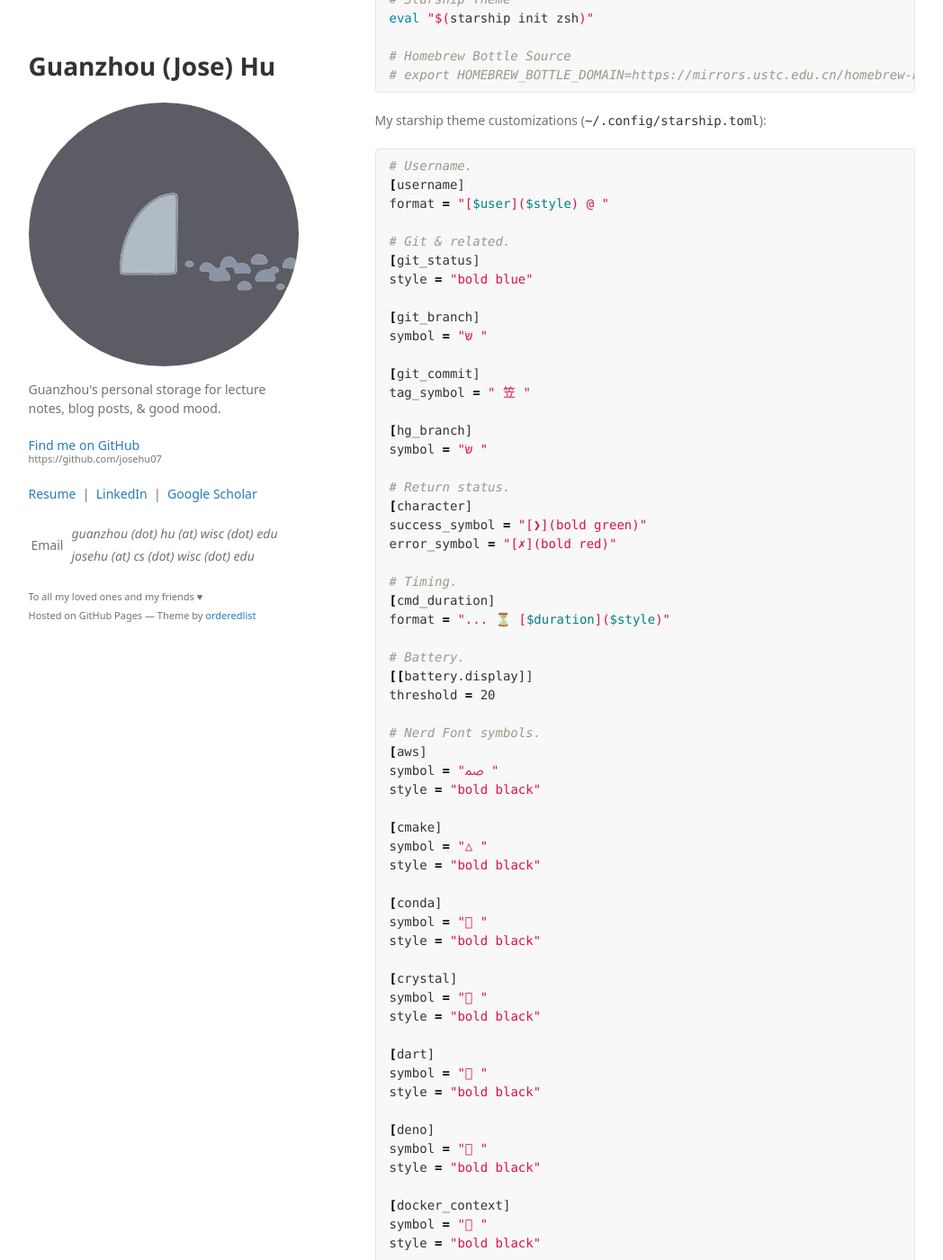
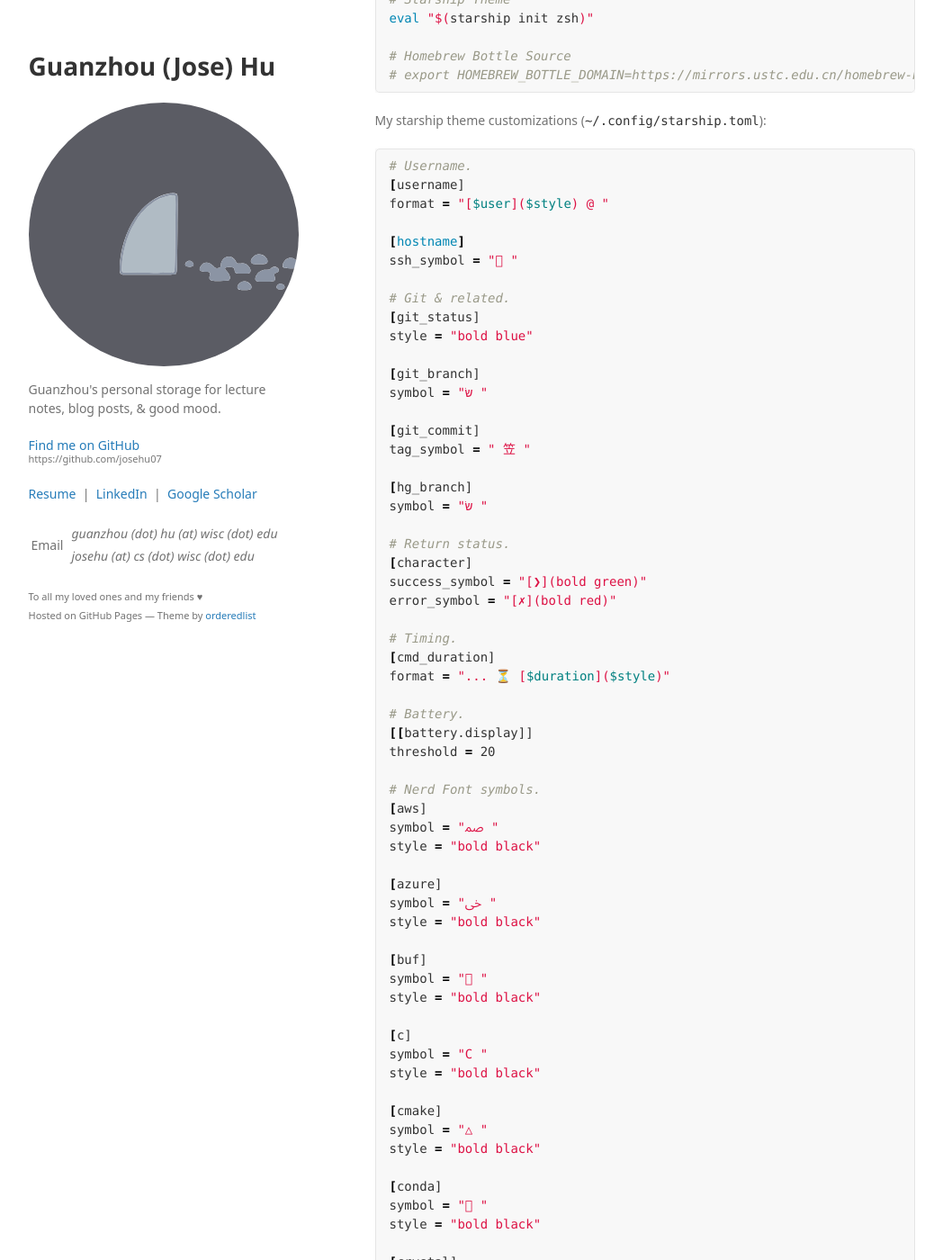
Before and after one commit to josehu07/josehu07.github.io, a Jekyll site: the page built from _posts/2020-02-10-personal-dev-environment.md, in a window 1280 px wide and 1400 px high, scrolled down 2661 px. Shown: the whole window at 90% size, without its empty margins (116-1164 px from the left). Built offline with Jekyll 4.4.1, drawn with Linux system fonts in a browser that asks for light colours; some web fonts are replaced; a script that is not in the unit is left out; comment, search, counter and statistics services are not loaded; some of the changed text lies outside the part shown.

```diff
--- a/_posts/2020-02-10-personal-dev-environment.md
+++ b/_posts/2020-02-10-personal-dev-environment.md
@@ -128,6 +128,9 @@ My starship theme customizations (`~/.config/starship.toml`):
 [username]
 format = "[$user]($style) @ "
 
+[hostname]
+ssh_symbol = " "
+
 # Git & related.
 [git_status]
 style = "bold blue"
@@ -157,6 +160,18 @@ threshold = 20
 # Nerd Font symbols.
 [aws]
 symbol = "ﲳ "
+style = "bold black"
+
+[azure]
+symbol = "ﴃ "
+style = "bold black"
+
+[buf]
+symbol = " "
+style = "bold black"
+
+[c]
+symbol = "C "
 style = "bold black"
 
 [cmake]
@@ -207,6 +222,10 @@ style = "bold black"
 symbol = " "
 style = "bold black"
 
+[haskell]
+symbol = "λ "
+style = "bold black"
+
 [helm]
 symbol = "⎈ "
 style = "bold black"
@@ -224,7 +243,7 @@ symbol = "擄 "
 style = "bold black"
 
 [kubernetes]
-symbol = "☸ "
+symbol = "ﴱ "
 style = "bold black"
 
 [lua]
@@ -263,12 +282,20 @@ style = "bold black"
 symbol = " "
 style = "bold black"
 
+[pulumi]
+symbol = " "
+style = "bold black"
+
 [purescript]
 symbol = "<=> "
 style = "bold black"
 
 [python]
 symbol = " "
+style = "bold black"
+
+[rlang]
+symbol = " "
 style = "bold black"
 
 [red]
@@ -289,6 +316,10 @@ style = "bold black"
 
 [singularity]
 symbol = "🆂 "
+style = "bold black"
+
+[spack]
+symbol = "🅢 "
 style = "bold black"
 
 [swift]
```
Also changed, not shown: assets/dev-env/starship.toml (+32 -1 lines).
